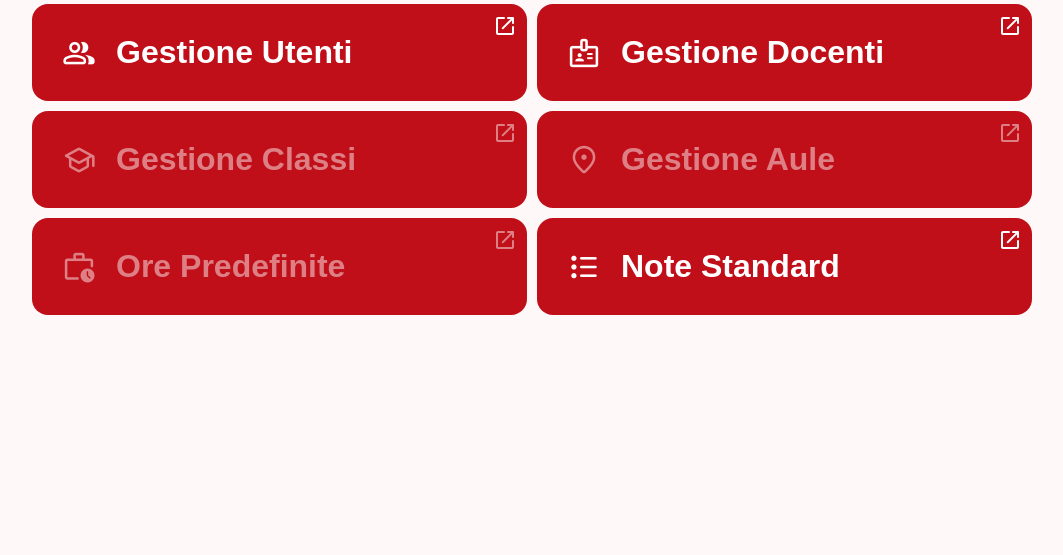
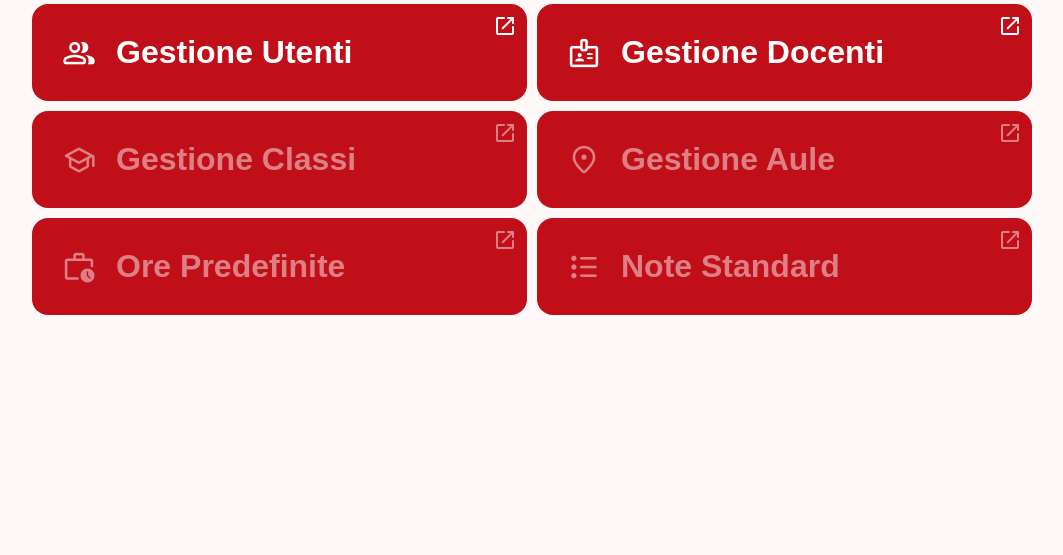
Before and after one commit to nkoexe/scuolasync, a Flask app: template sostituzioni/view/templates/impostazioni.html in a window 1280 px wide. Shown: the part 111-666 px from the top of the page, without its empty margins (108-1171 px from the left). Run offline with Flask 3, Linux system fonts and the light colour scheme; the template is opened without the code that fills it, so the values that code supplies are empty; parts of the project's set-up code (start-up, migrations or seed data) failed here and were passed over; some libraries are stand-ins or nearby versions; some web fonts are replaced.

Commit message:
nascosta pagina note standard per poter pubblicare aggiornamenti

```diff
--- a/sostituzioni/view/static/style/impostazioni.css
+++ b/sostituzioni/view/static/style/impostazioni.css
@@ -72,6 +72,7 @@ a {
 /* TEMP */
 #link-gestione-classi,
 #link-gestione-aule,
+#link-gestione-note-standard,
 #link-gestione-ore-predefinite {
     pointer-events: none;
     color: #ffffff77;
```
